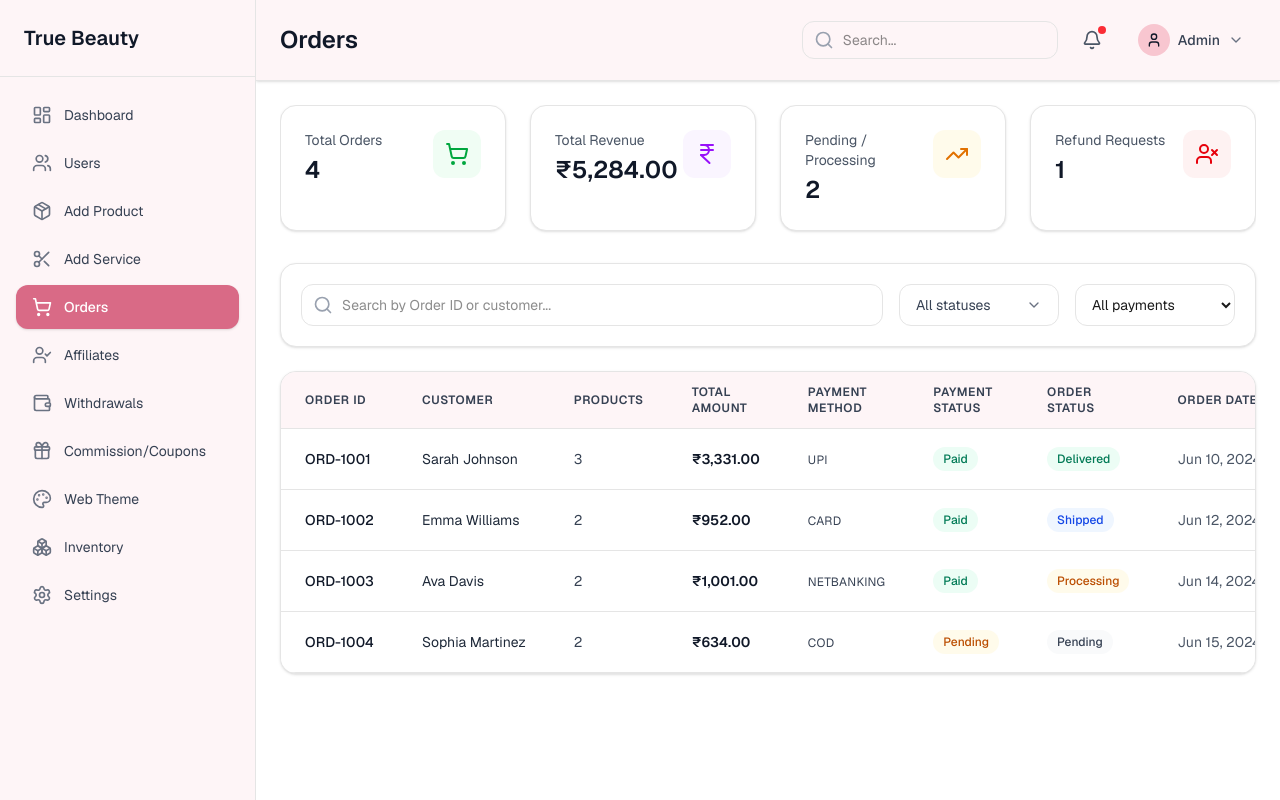
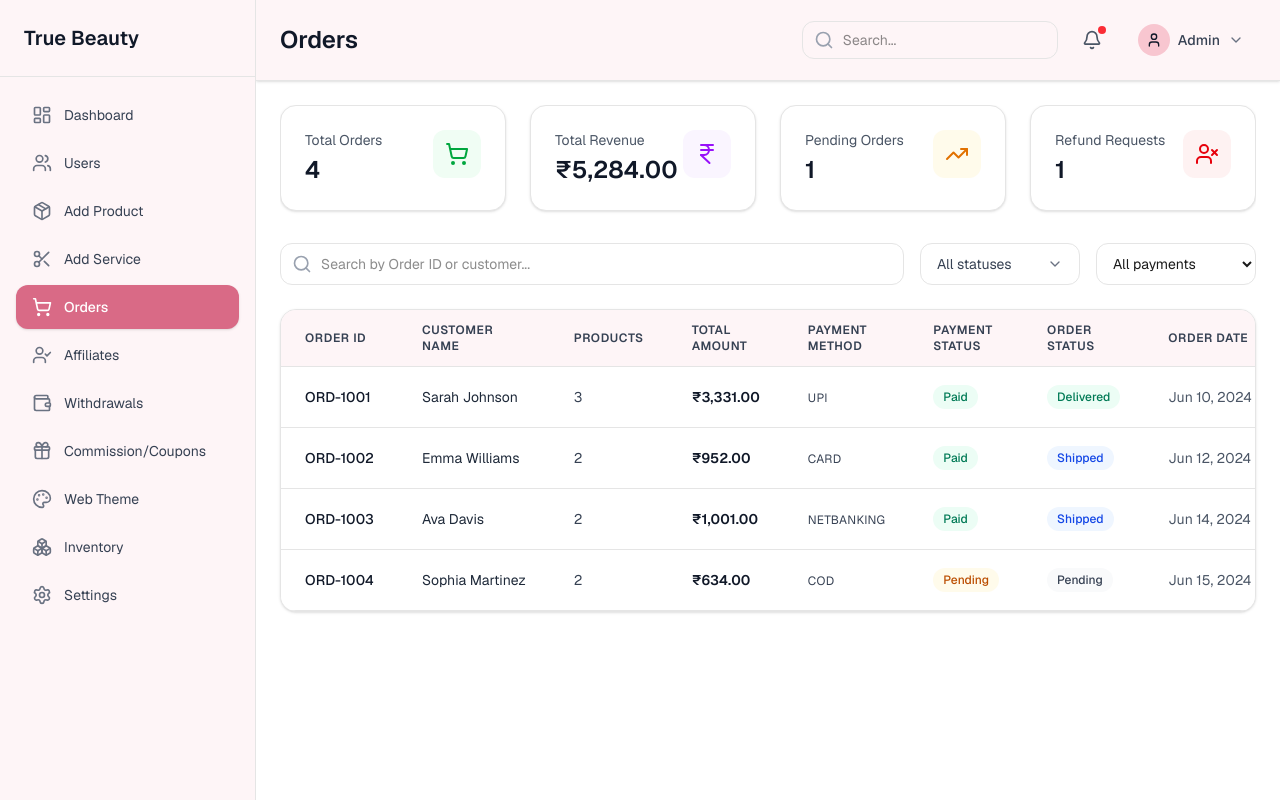
Before and after one commit to ZoyaAnsari19/true-beauty-admin-panel, a Next.js app: page /orders in a window 1280 px wide. Built offline with nearby package versions, Linux system fonts and the light colour scheme.

Commit message:
Refactor OrdersPage and OrderDetailPage: Remove processing status from filters and update pending orders calculation. Enhance UI by renaming headers for clarity and adjusting layout for better responsiveness. Update mock order data with new phone formats and correct order statuses.

```diff
--- a/app/orders/[id]/page.tsx
+++ b/app/orders/[id]/page.tsx
@@ -18,13 +18,7 @@ import {
   BadgeCheck,
 } from "lucide-react";
 import { useOrders } from "@/lib/orders-context";
-import {
-  ORDER_STATUS_CLASSES,
-  ORDER_STATUS_LABELS,
-  PAYMENT_STATUS_CLASSES,
-  PAYMENT_STATUS_LABELS,
-} from "@/lib/orders-ui";
-import type { OrderStatus } from "@/lib/orders-data";
+import type { OrderStatus, PaymentStatus } from "@/lib/orders-data";
 import { ProductOrderCard } from "@/components/ui/Card";
 
 function formatCurrency(amount: number) {
@@ -42,9 +36,40 @@ function formatDate(dateStr: string) {
   });
 }
 
+const ORDER_STATUS_LABELS: Record<OrderStatus, string> = {
+  pending: "Pending",
+  shipped: "Shipped",
+  delivered: "Delivered",
+  cancelled: "Cancelled",
+  returned: "Returned",
+  refunded: "Refunded",
+};
+
+const ORDER_STATUS_CLASSES: Record<OrderStatus, string> = {
+  pending: "bg-gray-50 text-gray-700",
+  shipped: "bg-blue-50 text-blue-700",
+  delivered: "bg-emerald-50 text-emerald-700",
+  cancelled: "bg-red-50 text-red-700",
+  returned: "bg-orange-50 text-orange-700",
+  refunded: "bg-teal-50 text-teal-700",
+};
+
+const PAYMENT_STATUS_LABELS: Record<PaymentStatus, string> = {
+  pending: "Pending",
+  paid: "Paid",
+  failed: "Failed",
+  refunded: "Refunded",
+};
+
+const PAYMENT_STATUS_CLASSES: Record<PaymentStatus, string> = {
+  pending: "bg-amber-50 text-amber-700",
+  paid: "bg-emerald-50 text-emerald-700",
+  failed: "bg-red-50 text-red-700",
+  refunded: "bg-teal-50 text-teal-700",
+};
+
 const ORDER_STATUS_OPTIONS: { value: OrderStatus; label: string }[] = [
   { value: "pending", label: "Pending" },
-  { value: "processing", label: "Processing" },
   { value: "shipped", label: "Shipped" },
   { value: "delivered", label: "Delivered" },
   { value: "cancelled", label: "Cancelled" },
@@ -231,7 +256,7 @@ export default function OrderDetailPage() {
               </h2>
             </div>
             <div className="p-6 space-y-4">
-              <div className="grid grid-cols-1 sm:grid-cols-2 gap-4">
+              <div className="grid grid-cols-1 sm:grid-cols-3 gap-4">
                 <div>
                   <p className="text-xs font-medium text-gray-500 uppercase tracking-wider">
                     Name
--- a/app/orders/page.tsx
+++ b/app/orders/page.tsx
@@ -33,7 +33,6 @@ function formatDate(dateStr: string) {
 const STATUS_FILTER_OPTIONS: FilterOption[] = [
   { value: "", label: "All statuses" },
   { value: "pending", label: ORDER_STATUS_LABELS.pending },
-  { value: "processing", label: ORDER_STATUS_LABELS.processing },
   { value: "shipped", label: ORDER_STATUS_LABELS.shipped },
   { value: "delivered", label: ORDER_STATUS_LABELS.delivered },
   { value: "cancelled", label: ORDER_STATUS_LABELS.cancelled },
@@ -93,9 +92,7 @@ export default function OrdersPage() {
     const totalRevenue = orders
       .filter((o) => o.paymentStatus === "paid" || o.paymentStatus === "refunded")
       .reduce((sum, o) => sum + o.totalAmount, 0);
-    const pendingOrders = orders.filter(
-      (o) => o.orderStatus === "pending" || o.orderStatus === "processing"
-    ).length;
+    const pendingOrders = orders.filter((o) => o.orderStatus === "pending").length;
     const refundRequests = orders.filter((o) => o.refundStatus === "requested")
       .length;
     return {
@@ -114,7 +111,7 @@ export default function OrdersPage() {
       ),
     },
     {
-      header: "Customer",
+      header: "Customer Name",
       accessor: (order: (typeof orders)[number]) => (
         <span className="text-sm text-gray-800">{order.customerName}</span>
       ),
@@ -208,7 +205,7 @@ export default function OrdersPage() {
           className="min-w-[260px] md:min-w-0 shrink-0 md:shrink"
         />
         <KpiCard
-          title="Pending / Processing"
+          title="Pending Orders"
           value={kpis.pendingOrders.toLocaleString()}
           icon="trending-up"
           iconClassName="bg-amber-50 text-amber-600"
@@ -223,7 +220,6 @@ export default function OrdersPage() {
         />
       </div>
 
-      <div className="bg-white rounded-2xl shadow-sm border border-gray-100 p-4 sm:p-5 space-y-4">
       <div className="flex flex-col md:flex-row md:items-end gap-3 md:gap-4">
         <div className="flex-1">
           <Filters
@@ -251,7 +247,6 @@ export default function OrdersPage() {
               </option>
             ))}
           </select>
-          </div>
         </div>
       </div>
 
--- a/lib/orders-data.ts
+++ b/lib/orders-data.ts
@@ -1,6 +1,5 @@
 export type OrderStatus =
   | "pending"
-  | "processing"
   | "shipped"
   | "delivered"
   | "cancelled"
@@ -54,7 +53,7 @@ export const MOCK_ORDERS: Order[] = [
     id: "ORD-1001",
     customerName: "Sarah Johnson",
     customerEmail: "sarah.j@example.com",
-    customerPhone: "+1 555-0101",
+    customerPhone: "+91 98765 01010",
     customerAddress: "123 Oak St",
     customerCity: "New York",
     customerState: "NY",
@@ -99,7 +98,7 @@ export const MOCK_ORDERS: Order[] = [
     id: "ORD-1002",
     customerName: "Emma Williams",
     customerEmail: "emma.w@example.com",
-    customerPhone: "+1 555-0102",
+    customerPhone: "+91 98765 01020",
     customerAddress: "456 Pine Ave",
     customerCity: "Los Angeles",
     customerState: "CA",
@@ -135,7 +134,7 @@ export const MOCK_ORDERS: Order[] = [
     id: "ORD-1003",
     customerName: "Ava Davis",
     customerEmail: "ava.d@example.com",
-    customerPhone: "+1 555-0104",
+    customerPhone: "+91 98765 01040",
     customerAddress: "321 Elm St",
     customerCity: "Houston",
     customerState: "TX",
@@ -168,7 +167,7 @@ export const MOCK_ORDERS: Order[] = [
     totalAmount: 1001,
     paymentMethod: "netbanking",
     paymentStatus: "paid",
-    orderStatus: "processing",
+    orderStatus: "shipped",
     refundStatus: "requested",
     notes: "Requested refund for moisturizer due to allergy.",
     createdAt: "2024-06-14T09:45:00Z",
@@ -178,7 +177,7 @@ export const MOCK_ORDERS: Order[] = [
     id: "ORD-1004",
     customerName: "Sophia Martinez",
     customerEmail: "sophia.m@example.com",
-    customerPhone: "+1 555-0105",
+    customerPhone: "+91 98765 01050",
     customerAddress: "654 Cedar Ln",
     customerCity: "Phoenix",
     customerState: "AZ",
--- a/lib/orders-ui.ts
+++ b/lib/orders-ui.ts
@@ -2,7 +2,6 @@ import type { OrderStatus, PaymentStatus } from "./orders-data";
 
 export const ORDER_STATUS_LABELS: Record<OrderStatus, string> = {
   pending: "Pending",
-  processing: "Processing",
   shipped: "Shipped",
   delivered: "Delivered",
   cancelled: "Cancelled",
@@ -12,7 +11,6 @@ export const ORDER_STATUS_LABELS: Record<OrderStatus, string> = {
 
 export const ORDER_STATUS_CLASSES: Record<OrderStatus, string> = {
   pending: "bg-gray-50 text-gray-700",
-  processing: "bg-amber-50 text-amber-700",
   shipped: "bg-blue-50 text-blue-700",
   delivered: "bg-emerald-50 text-emerald-700",
   cancelled: "bg-red-50 text-red-700",
```
Lines whose indentation alone changed are shown as unchanged.
